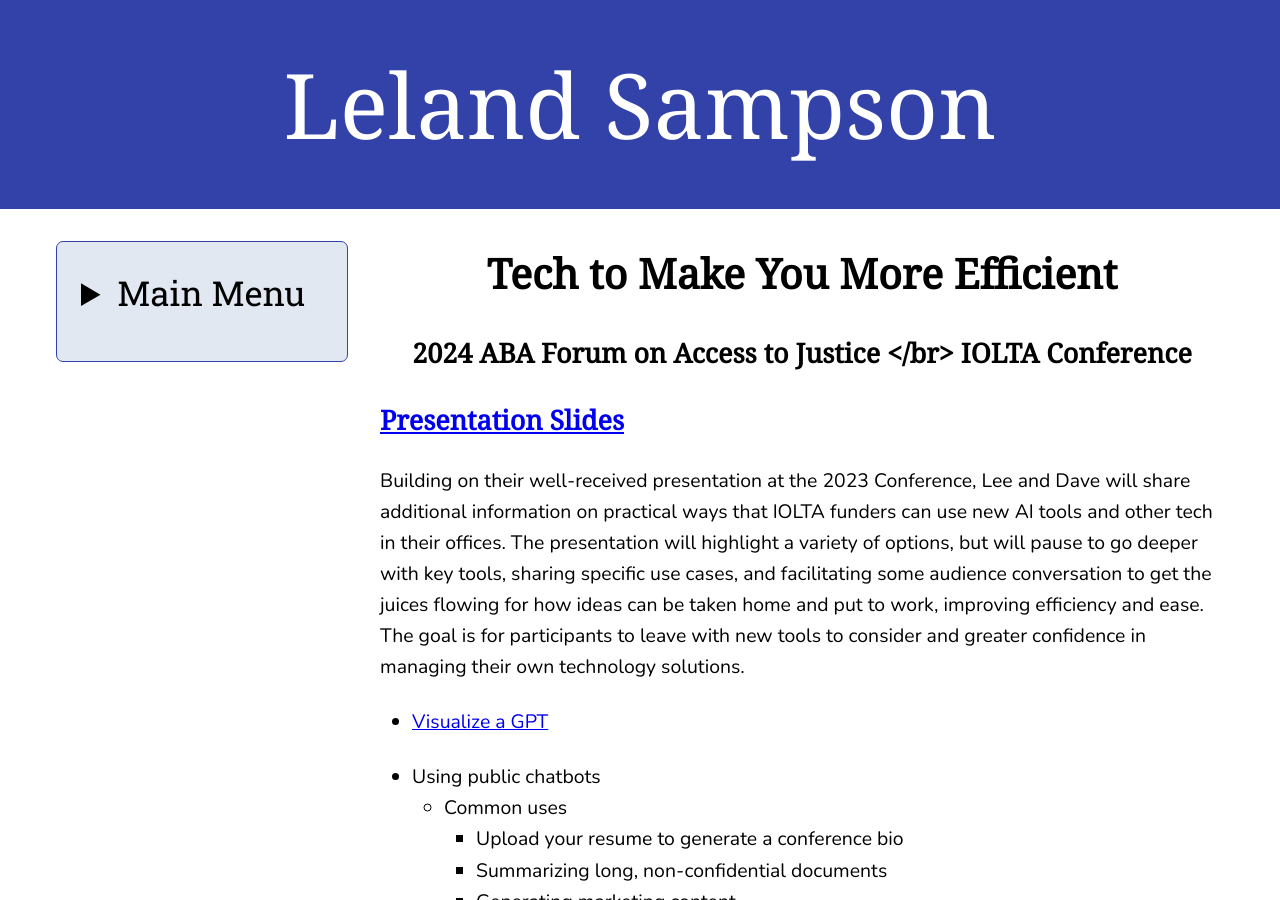
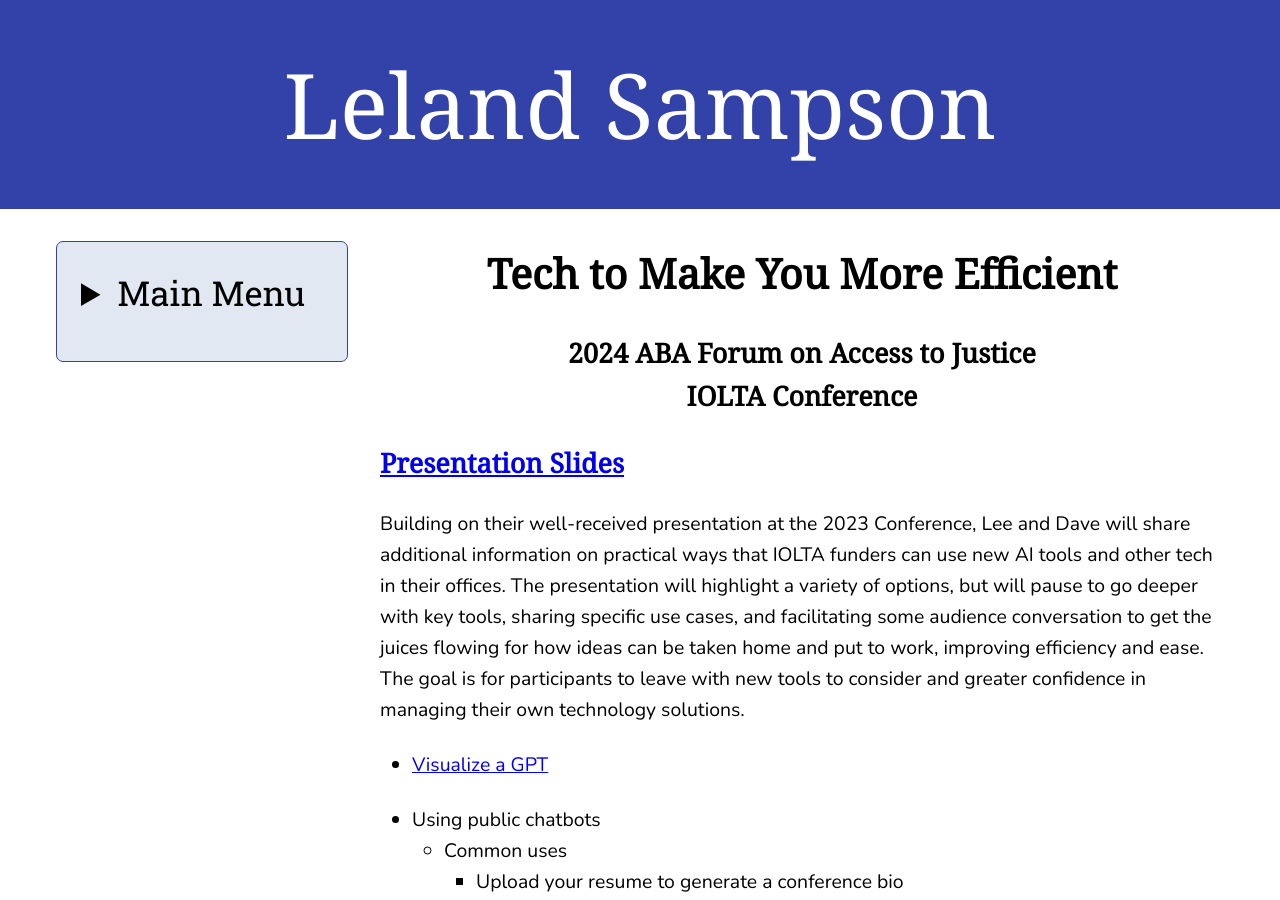
Before and after one commit to lelandsampson/Leland-Sampson-Website, a Jekyll site: the page built from iolta2024.md, in a window 1280 px wide and 900 px high. Built offline with Jekyll 4.4.1, drawn with Linux system fonts in a browser that asks for light colours.

Commit message:
Update iolta2024.md

```diff
--- a/iolta2024.md
+++ b/iolta2024.md
@@ -5,7 +5,7 @@ title: ABA IOLTA 2024
 
 <h1 align="center">Tech to Make You More Efficient</h1>
 
-<h2 align="center">2024 ABA Forum on Access to Justice </br>
+<h2 align="center">2024 ABA Forum on Access to Justice <br />
 IOLTA Conference</h2>
 
 ## [Presentation Slides](files/2024_IOLTA_Conference_Tech_to_make_you_more_efficient.pdf)
```
